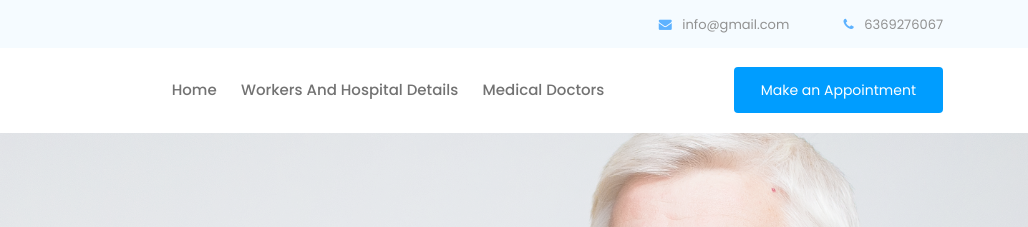
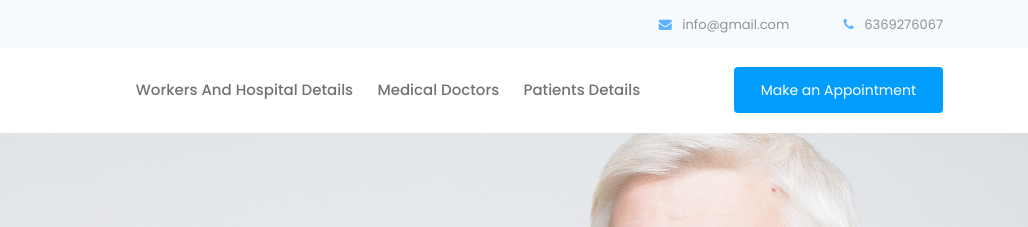
Before and after one commit to pavitharani/Online-appointment-with-doctors, a plain HTML site: page index.html in a window 1280 px wide. Shown: the top 227 px of the page, 252-1280 px from the left. Drawn offline with nearby package versions, Linux system fonts and the light colour scheme; a web font is replaced by a local one.

Commit message:
Update index.html

```diff
--- a/index.html
+++ b/index.html
@@ -59,9 +59,9 @@
                             <div class="main-menu  d-none d-lg-block">
                                 <nav>
                                     <ul id="navigation">
-                                        <li><a class="active" href="index.html">home</a></li>
-                                        <li><a href="worker.html">Workers and hospital Details</a></li>
+                                       <li><a href="worker.html">Workers and hospital Details</a></li>
                                         <li><a href="doctorinfo.html">Medical Doctors</a></li>
+                                        <li><a href="1.html">patients details</a></li>
                                     </ul>
                                 </nav>
                             </div>
```
